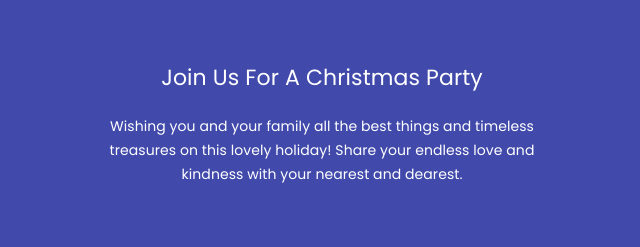
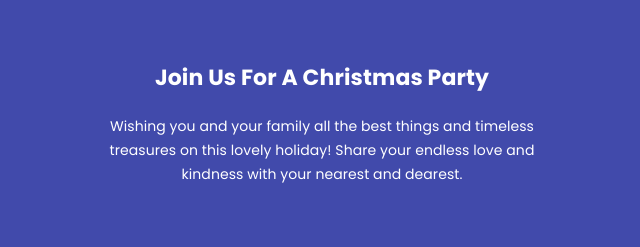
Before and after one commit to mgonzalz/inf2_feedback_1-2, a plain HTML site: page index.html in a window 1280 px wide. Shown: the part 540-787 px from the top of the page, without its empty margins (318-958 px from the left). Drawn offline with Linux system fonts and the light colour scheme.

Commit message:
cambio de font-weight

```diff
--- a/index.html
+++ b/index.html
@@ -82,7 +82,7 @@
             font-size: 22px;
             line-height: 32px;
             letter-spacing: 0.005em; /*EQUIVALENTE A 0.5%*/
-            font-weight: normal; /*EL ESTILO SEMI-BOLD; ESTA EN MEDIO DE BOLD Y NORMAL, PARA QUE SE ASEMEJE A LA IMAGEN PONEMOS NORMAL*/
+            font-weight: 700; /*EL ESTILO SEMI-BOLD; ESTA EN MEDIO DE BOLD Y NORMAL, PARA QUE SE ASEMEJE A LA IMAGEN PONEMOS 700*/
             margin-bottom: 20px;
         }
 
```
